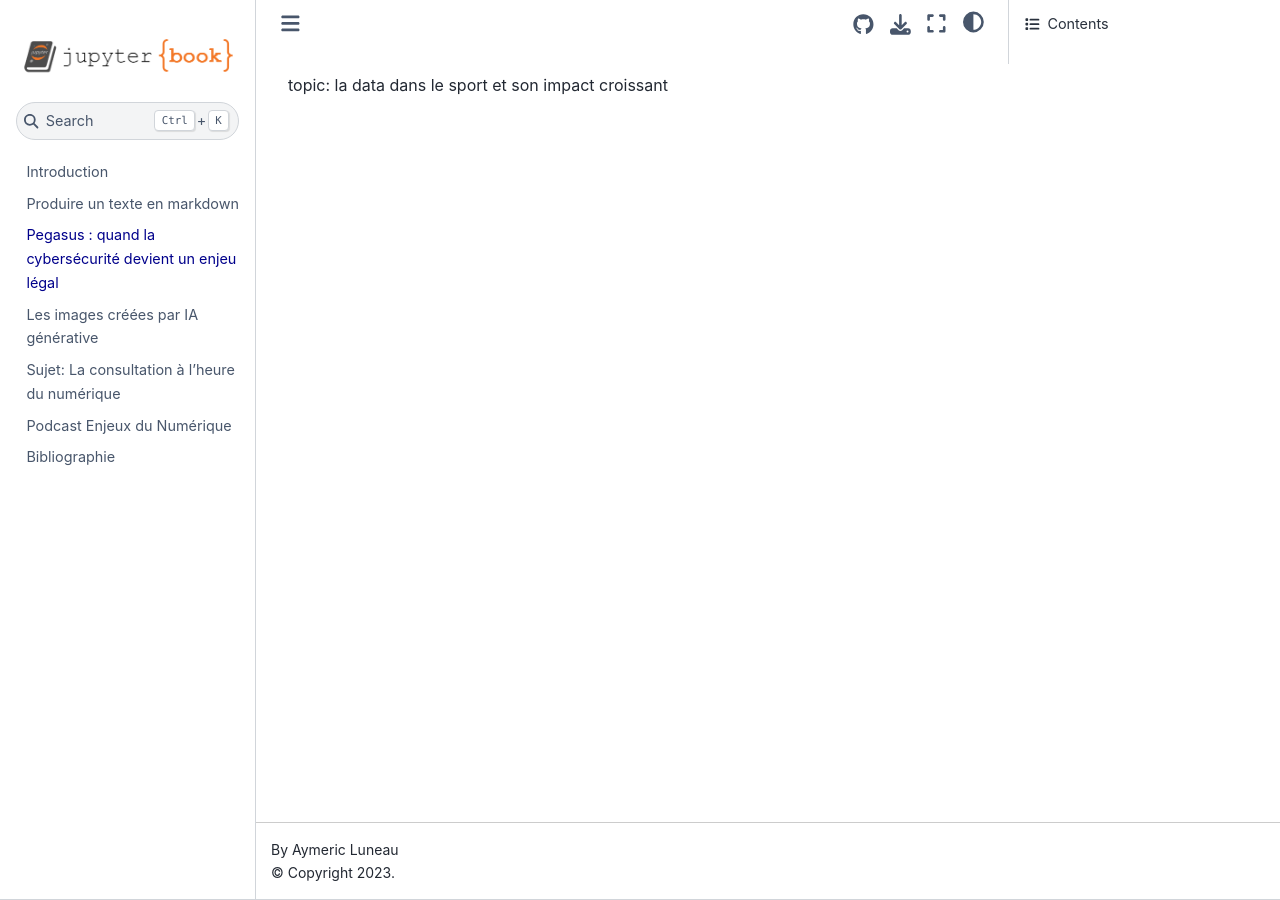
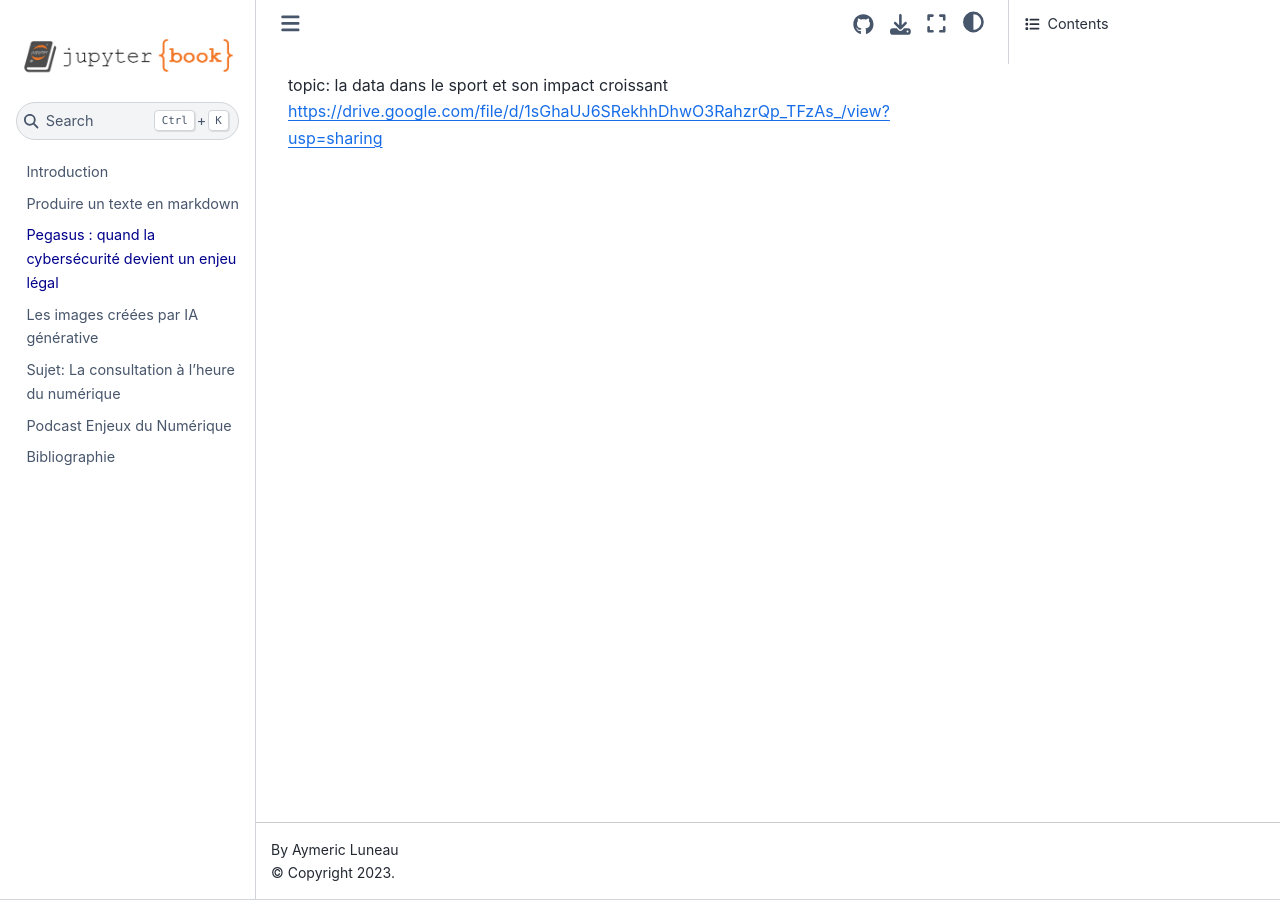
Before and after one commit to luneauaymeric/digital_culture_collective_page, a Jupyter Book: the page built from data_sport/data_sport.md, in a window 1280 px wide. Built offline with Jupyter Book 1.0.4 settings and Sphinx 7.4.7 and the Sphinx Book theme 1.1.4, drawn with Linux system fonts in a browser that asks for light colours; part of the change alters nothing that is shown.

Commit message:
Update data_sport.md

```diff
--- a/data_sport/data_sport.md
+++ b/data_sport/data_sport.md
@@ -1 +1,2 @@
 topic: la data dans le sport et son impact croissant
+https://drive.google.com/file/d/1sGhaUJ6SRekhhDhwO3RahzrQp_TFzAs_/view?usp=sharing
```
